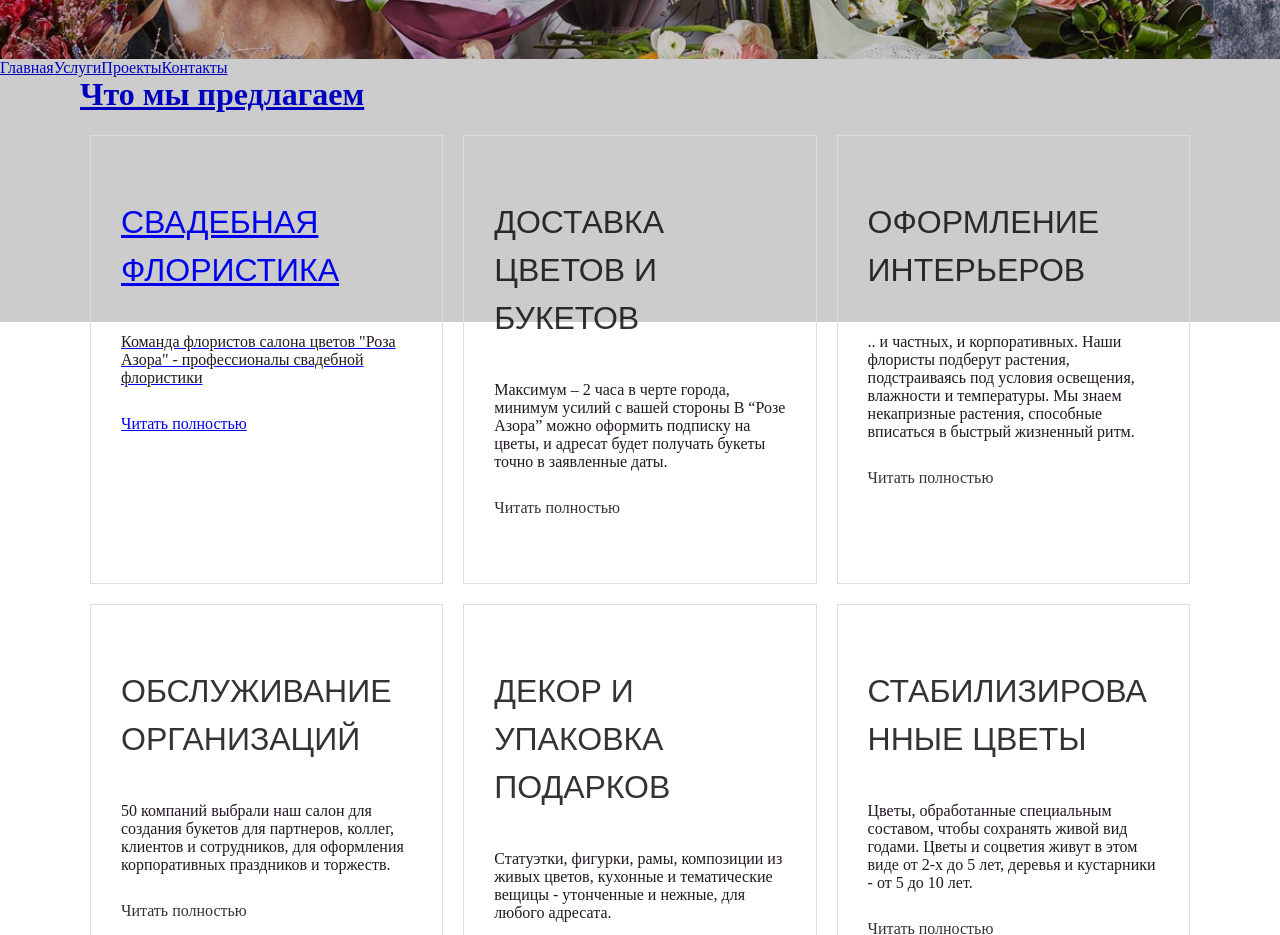
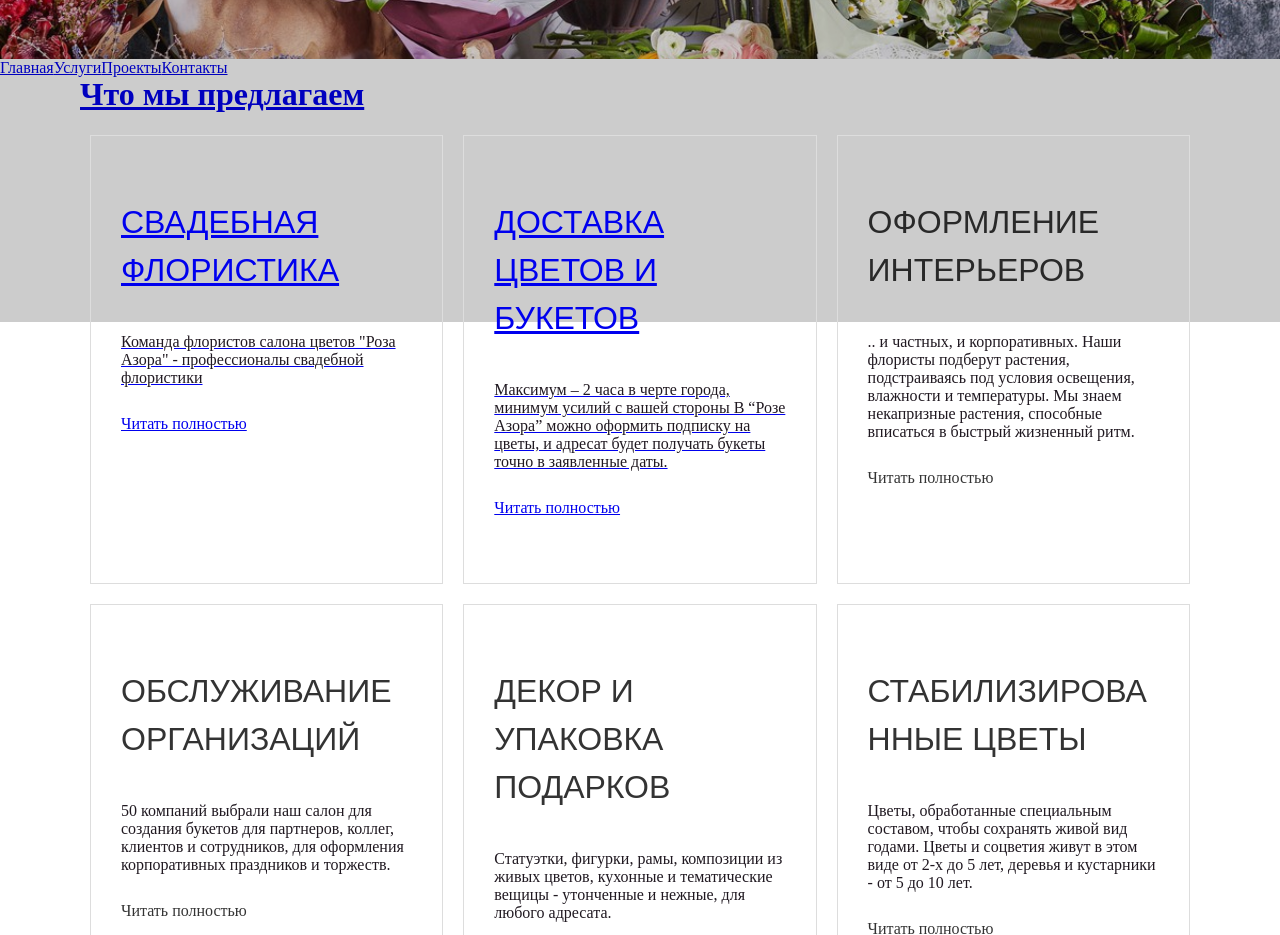
Before and after one commit to AlexandrFedoseev/roza-shop-blog, a Gatsby site: page / in a window 1280 px wide. Shown: the part 800-1735 px from the top of the page. Built offline with nearby package versions, Linux system fonts and the light colour scheme; Gatsby itself is replaced by a stand-in of ours; what typography-theme-parnassus would draw is missing.

Commit message:
sets delievery link

```diff
--- a/src/components/offersSection.js
+++ b/src/components/offersSection.js
@@ -19,7 +19,7 @@ export default () => (
     <div>
         <div className={offersSectionStyles.container} style={{marginBottom: '20px'}}>
             <Offer linkTo={'/services/wedding-floristry'} image={'/assets/images/weddings.jpg'} title={'Свадебная флористика'} content={'Команда флористов салона цветов "Роза Азора" - профессионалы свадебной флористики'}></Offer>
-            <Offer image={'/assets/images/delivery.jpg'} title={'Доставка цветов и букетов'} content={'Максимум – 2 часа в черте города, минимум усилий с вашей стороны В “Розе Азора” можно оформить подписку на цветы, и адресат будет получать букеты точно в заявленные даты.'}></Offer>
+            <Offer linkTo={'/services/delievery-flowers-and-bouquets'} image={'/assets/images/delivery.jpg'} title={'Доставка цветов и букетов'} content={'Максимум – 2 часа в черте города, минимум усилий с вашей стороны В “Розе Азора” можно оформить подписку на цветы, и адресат будет получать букеты точно в заявленные даты.'}></Offer>
             <Offer image={'/assets/images/interior.jpg'} title={'Оформление интерьеров'} content={'.. и частных, и корпоративных. Наши флористы подберут растения, подстраиваясь под условия освещения, влажности и температуры. Мы знаем некапризные растения, способные вписаться в быстрый жизненный ритм.'}></Offer>
             <Offer image={'/assets/images/corporations.jpg'} title={'Обслуживание организаций'} content={'50 компаний выбрали наш салон для создания букетов для партнеров, коллег, клиентов и сотрудников, для оформления корпоративных праздников и торжеств.'}></Offer>
             <Offer image={'/assets/images/decoration.jpg'} title={'Декор и упаковка подарков'} content={'Статуэтки, фигурки, рамы, композиции из живых цветов, кухонные и тематические вещицы - утонченные и нежные, для любого адресата.'}></Offer>
```
